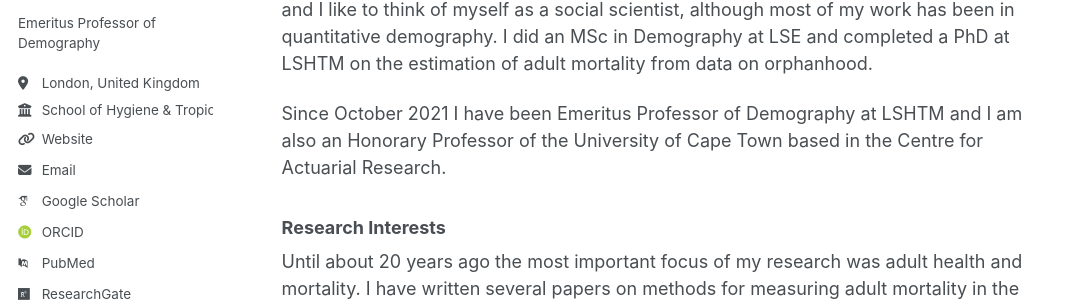
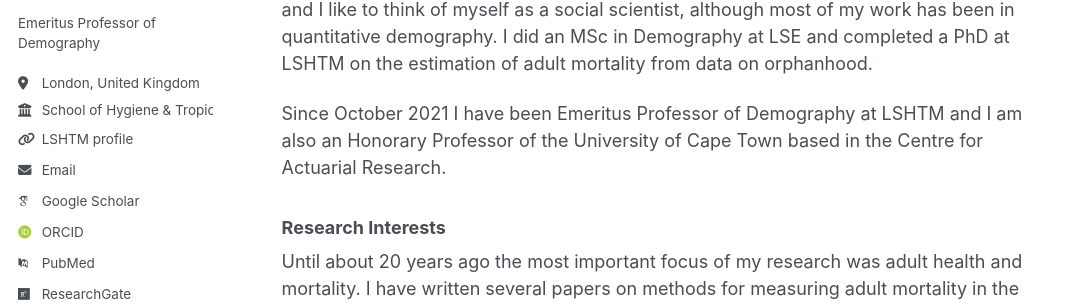
Before and after one commit to BugBunny/ian_timaeus, a Jekyll site: the page built from _pages/about.md, in a window 1280 px wide. Shown: the part 385-691 px from the top of the page, without its empty margins (0-1087 px from the left). Built offline with Jekyll 4.4.1, drawn with Linux system fonts in a browser that asks for light colours; some web fonts are replaced; a script that is not in the unit is left out.

Commit message:
Update ui label

```diff
--- a/_data/ui-text.yml
+++ b/_data/ui-text.yml
@@ -24,7 +24,7 @@ en: &DEFAULT_EN
   follow_label               : "Follow:"
   feed_label                 : "Feed"
   powered_by                 : "Powered by"
-  website_label              : "Website"
+  website_label              : "LSHTM profile"
   email_label                : "Email"
   recent_posts               : "Recent Posts"
   undefined_wpm              : "Undefined parameter words_per_minute at _config.yml"
```
